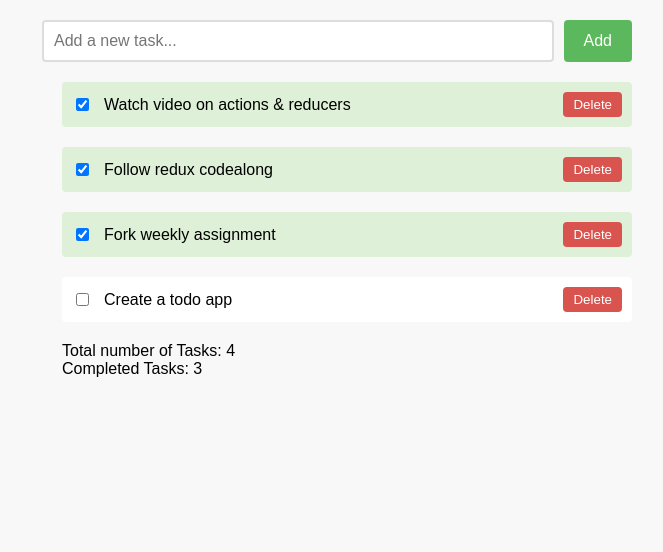
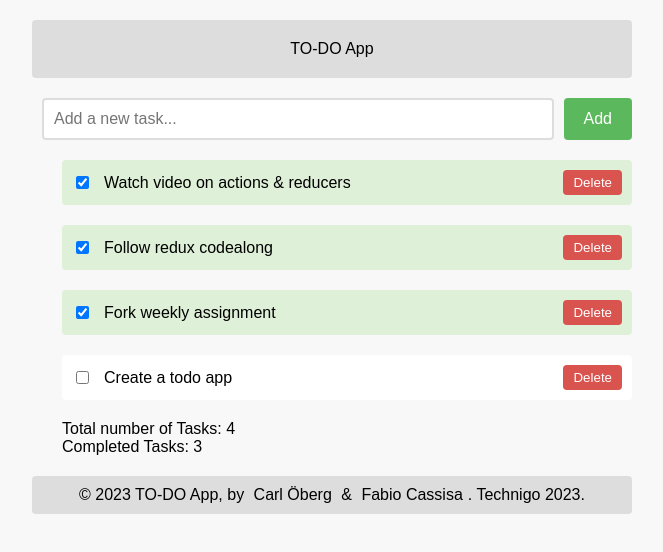
Before and after one commit to Calleobe/Todo, a React (Vite) app: page / in a window 1280 px wide. Shown: the top 552 px of the page, without its empty margins (308-971 px from the left). Built offline with nearby package versions, Linux system fonts and the light colour scheme.

Commit message:
added Header&Footer

```diff
--- a/src/App.jsx
+++ b/src/App.jsx
@@ -1,6 +1,8 @@
 import { Provider } from "react-redux";
 import { combineReducers, configureStore } from "@reduxjs/toolkit";
 import tasksReducer from "./reducers/tasks";
+import Header from "./components/Header";
+import Footer from "./components/Footer";
 import TaskList from "./components/TaskList";
 import AddTaskForm from "./components/AddTaskForm";
 import { createGlobalStyle } from "styled-components";
@@ -33,8 +35,10 @@ export const App = () => {
   return (
     <Provider store={store}>
       <GlobalStyle /> {}
+      <Header />
       <AddTaskForm />
       <TaskList />
+      <Footer />
     </Provider>
   );
 };
--- a/src/components/Footer.jsx
+++ b/src/components/Footer.jsx
@@ -0,0 +1,45 @@
+import React from "react";
+import styled from "styled-components";
+
+const StyledFooter = styled.footer`
+  text-align: center;
+  padding: 10px;
+  background-color: #ddd;
+  color: black;
+  border-radius: 4px;
+  margin-top: 20px;
+`;
+
+const StyledLink = styled.a`
+  color: black;
+  text-decoration: none;
+  margin: 0 5px;
+
+  &:hover {
+    color: black;
+    text-decoration: underline;
+  }
+
+  &:visited {
+    color: black;
+    text-decoration: none;
+  }
+`;
+
+const Footer = () => {
+  return (
+    <StyledFooter>
+      &copy; 2023 TO-DO App, by{" "}
+      <StyledLink href="https://github.com/Calleobe" target="_blank" rel="noopener noreferrer">
+        Carl Öberg
+      </StyledLink>{" "}
+      &{" "}
+      <StyledLink href="https://github.com/fabio-cassisa" target="_blank" rel="noopener noreferrer">
+        Fabio Cassisa
+      </StyledLink>
+      . Technigo 2023.
+    </StyledFooter>
+  );
+};
+
+export default Footer;
--- a/src/components/Header.jsx
+++ b/src/components/Header.jsx
@@ -0,0 +1,16 @@
+import styled from "styled-components";
+
+const StyledHeader = styled.header`
+  text-align: center;
+  padding: 20px;
+  background-color: #ddd;
+  color: black;
+  border-radius: 4px;
+  margin-bottom: 20px;
+`;
+
+const Header = () => {
+  return <StyledHeader>TO-DO App</StyledHeader>;
+};
+
+export default Header;
```
